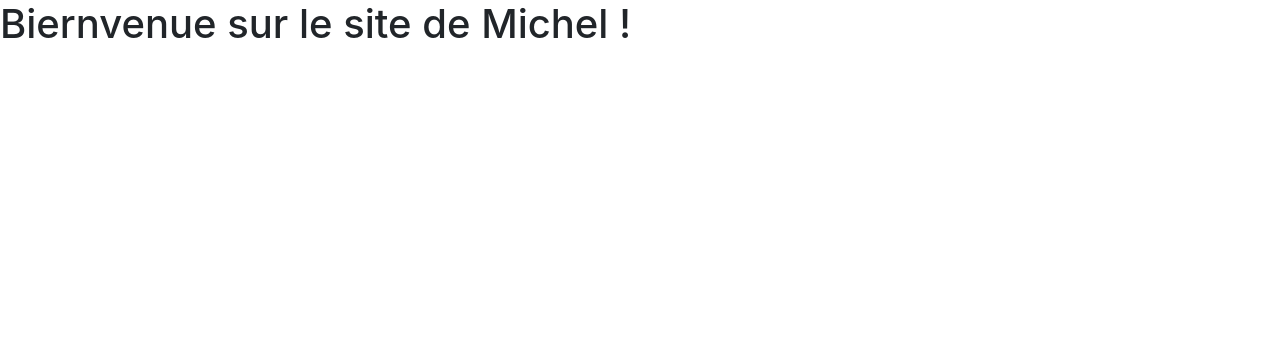
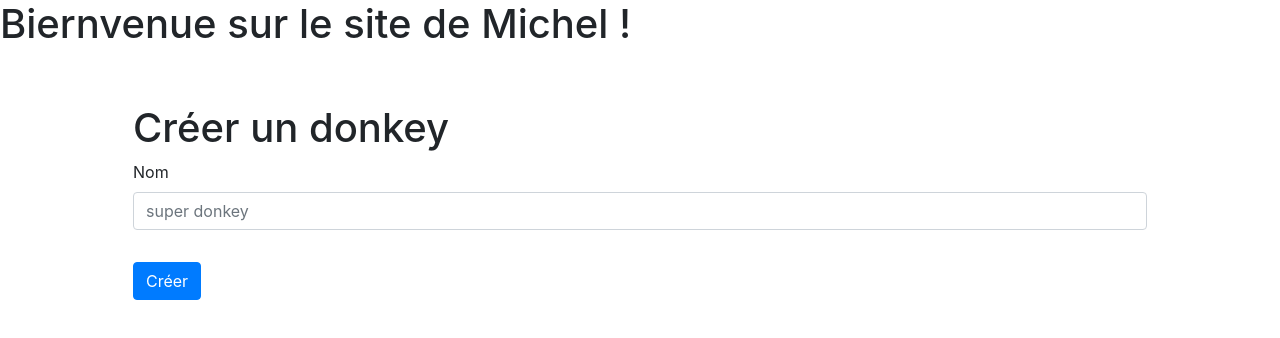
Before and after one commit to mvidailhet/donkey_school-angular_challenges_corrections, an Angular app: page / in a window 1280 px wide. Shown: the top 338 px of the page. Built offline with nearby package versions, Linux system fonts and the light colour scheme.

Commit message:
Création de la page de création de donkey. Commencement du formulaire

```diff
--- a/src/app/app-routing.module.ts
+++ b/src/app/app-routing.module.ts
@@ -1,7 +1,13 @@
 import { NgModule } from '@angular/core';
 import { RouterModule, Routes } from '@angular/router';
+import { CreateDonkeyComponent } from './pages/create-donkey/create-donkey.component';
 
-const routes: Routes = [];
+const routes: Routes = [
+  {
+    path: '',
+    component: CreateDonkeyComponent
+  }
+];
 
 @NgModule({
   imports: [RouterModule.forRoot(routes)],
--- a/src/app/app.module.ts
+++ b/src/app/app.module.ts
@@ -4,14 +4,18 @@ import { BrowserModule } from '@angular/platform-browser';
 import { AppRoutingModule } from './app-routing.module';
 import { AppComponent } from './app.component';
 import { NgbModule } from '@ng-bootstrap/ng-bootstrap';
+import { CreateDonkeyComponent } from './pages/create-donkey/create-donkey.component';
+import { ReactiveFormsModule } from '@angular/forms';
 
 @NgModule({
   declarations: [
-    AppComponent
+    AppComponent,
+    CreateDonkeyComponent
   ],
   imports: [
     BrowserModule,
     AppRoutingModule,
+    ReactiveFormsModule,
     NgbModule
   ],
   providers: [],
--- /dev/null
+++ b/src/app/pages/create-donkey/create-donkey.component.html
@@ -0,0 +1,27 @@
+<div class="container">
+  <div class="p-5">
+    <h1>Créer un donkey</h1>
+
+    <form [formGroup]="donkeyForm">
+      <div formGroupName="donkeyData">
+        <div class="mb-3">
+          <label for="exampleFormControlInput1" class="form-label">Nom</label>
+          <input
+            type="text"
+            class="form-control"
+            id="exampleFormControlInput1"
+            placeholder="super donkey"
+          />
+        </div>
+      </div>
+      <button
+        (click)="submitForm()"
+        [disabled]="donkeyForm.invalid"
+        class="btn btn-primary mt-3"
+        type="submit"
+      >
+        Créer
+      </button>
+    </form>
+  </div>
+</div>
--- /dev/null
+++ b/src/app/pages/create-donkey/create-donkey.component.ts
@@ -0,0 +1,26 @@
+import { Component } from '@angular/core';
+import { FormBuilder, FormGroup } from '@angular/forms';
+
+@Component({
+  selector: 'app-create-donkey',
+  templateUrl: './create-donkey.component.html',
+  styleUrls: ['./create-donkey.component.scss'],
+})
+export class CreateDonkeyComponent {
+  donkeyForm: FormGroup = this.createForm();
+
+  constructor(private formBuilder: FormBuilder) {
+  }
+
+  createForm(): FormGroup {
+    return this.formBuilder.group({
+      donkeyData: this.formBuilder.group({
+        name: [null],
+      }),
+    });
+  }
+
+  submitForm() {
+    console.log(this.donkeyForm);
+  }
+}
```
Also changed, not shown: src/app/pages/create-donkey/create-donkey.component.scss (added).
